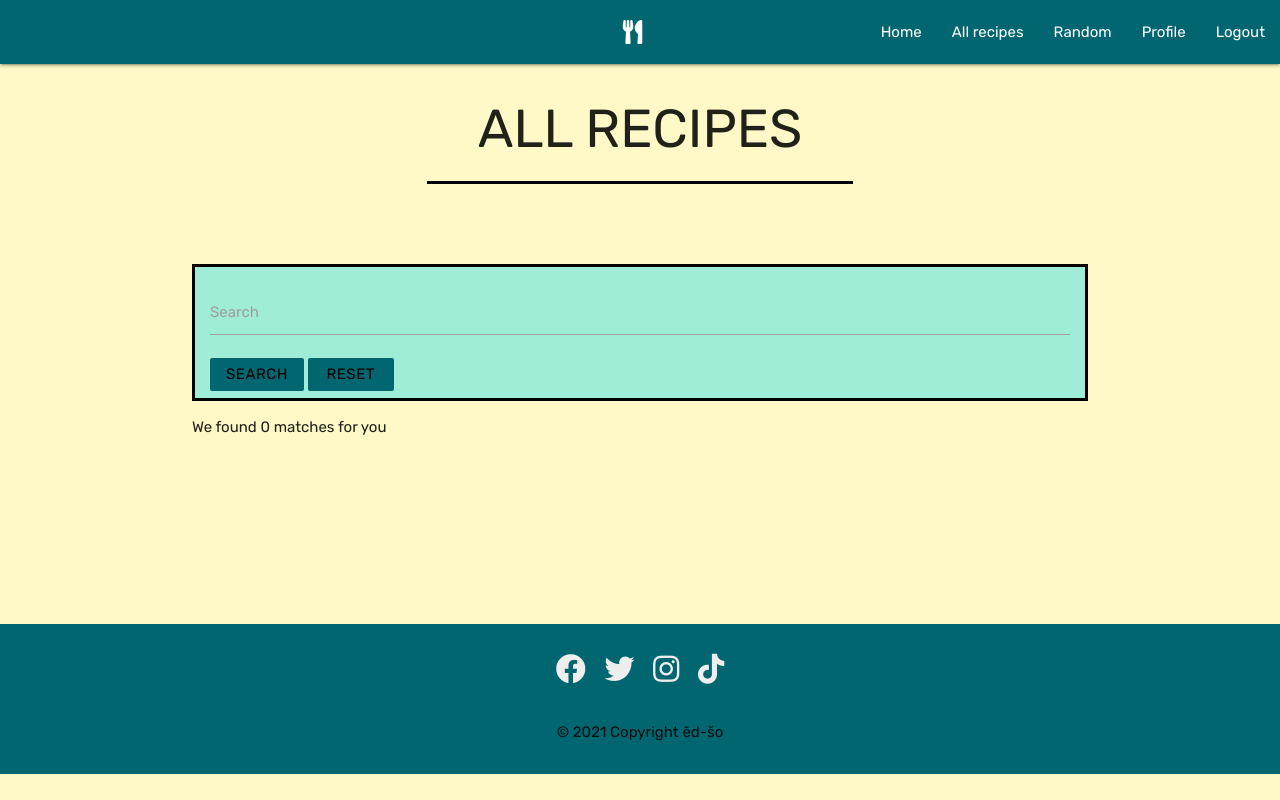
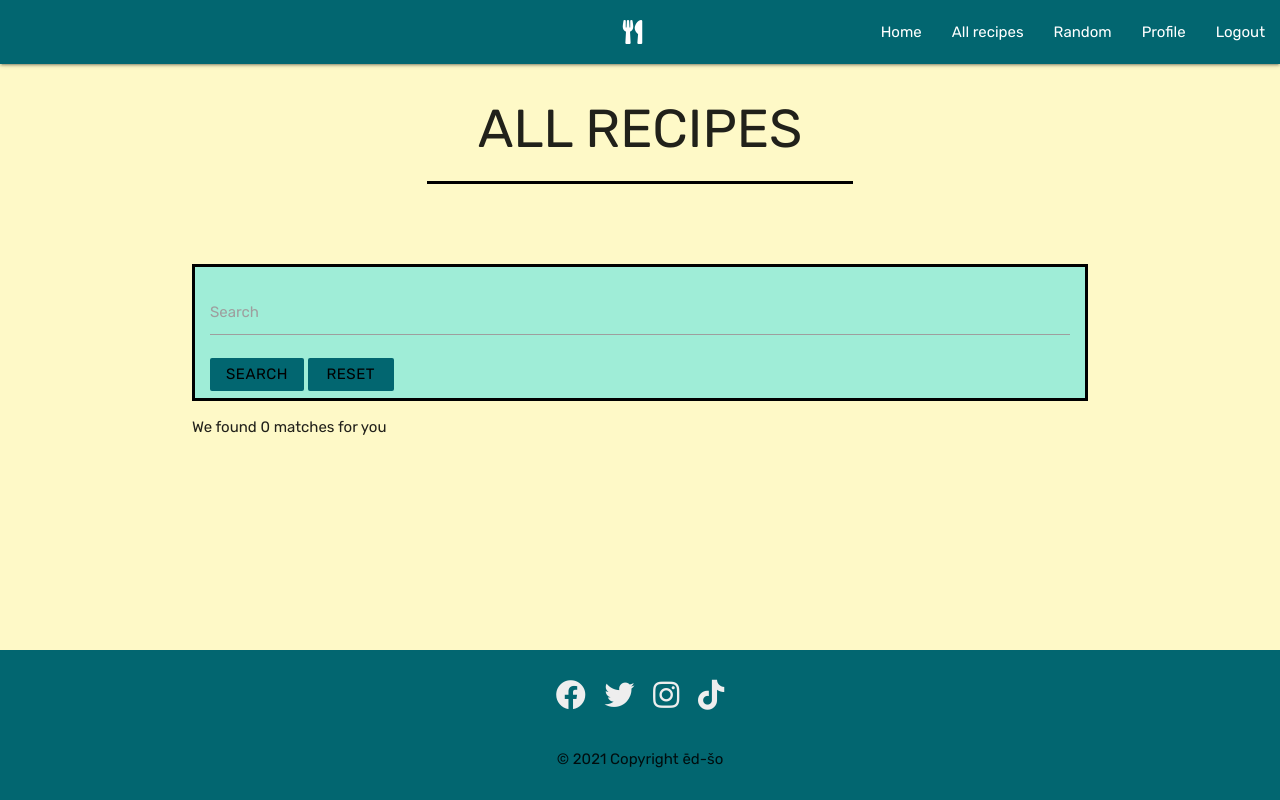
Before and after one commit to shiba517/ed_so-MSP3, a Flask app: page /search in a window 1280 px wide. Run offline with Flask 2, Linux system fonts and the light colour scheme; the visitor is signed in with stand-in values (Sample User, id 1); data that the repository does not hold is empty; some libraries are stand-ins or nearby versions.

Commit message:
footer has been fixed. now stays at the bottome

```diff
--- a/static/css/style.css
+++ b/static/css/style.css
@@ -8,7 +8,13 @@ body {
     background-color: #EDEAE5;
     background-color: #FEF9C7;
     font-family: 'Rubik', sans-serif;
+    display: flex;
     min-height: 100vh;
+    flex-direction: column;
+}
+
+main {
+    flex: 1 0 auto;
 }
 
 
@@ -258,10 +264,11 @@ footer {
     background-color: #9FEDD7;
     background-color: #026670;
     padding-bottom: 2rem;
+    margin-top: 4rem;
 }
 
 #ncc-footer {
-    margin-top: 10rem;
+    /* margin-top: 10rem; */
     padding-top: 1rem;
     /* border-top: solid black; */
 }
--- a/templates/base.html
+++ b/templates/base.html
@@ -57,6 +57,7 @@
         </ul>
     </header>
 
+    <main>
         <!-- Flash messages will be shown here -->
         {% with messages = get_flashed_messages() %}
         {% if messages %}
@@ -68,6 +69,9 @@
 
         {% block content %}
         {% endblock %}
+    </main>
+
+
 
     <!-- Footer of the page -->
     <footer>
```
Lines whose indentation alone changed are shown as unchanged.
